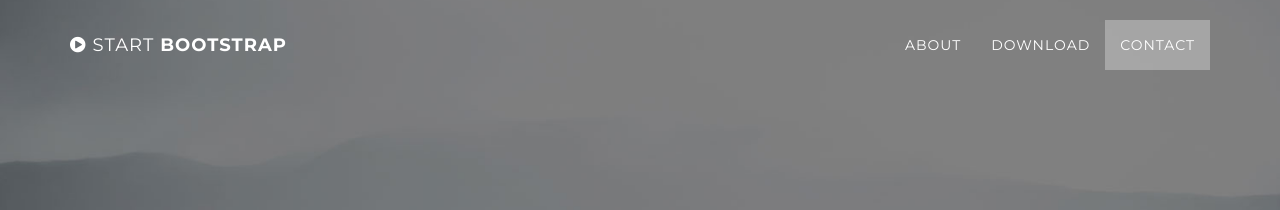
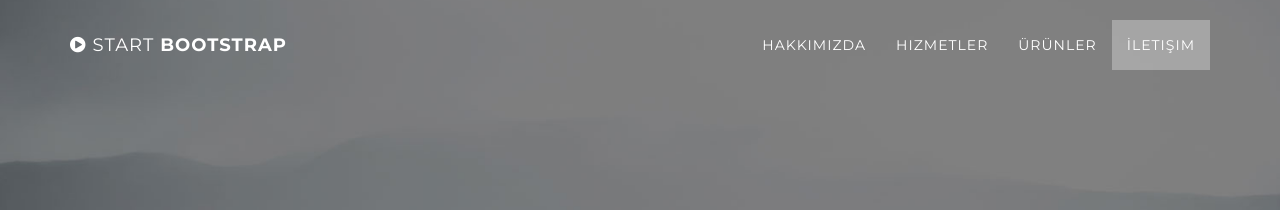
Before and after one commit to giginsaat/website, a Jekyll site: the page built from index.html, in a window 1280 px wide. Shown: the top 210 px of the page. Built offline with Jekyll 4.4.1, drawn with Linux system fonts in a browser that asks for light colours.

Commit message:
Update nav.html

```diff
--- a/_includes/nav.html
+++ b/_includes/nav.html
@@ -18,13 +18,16 @@
                         <a href="#page-top"></a>
                     </li>
                     <li>
-                        <a class="page-scroll" href="#about">About</a>
+                        <a class="page-scroll" href="#about">Hakkımızda</a>
                     </li>
                     <li>
-                        <a class="page-scroll" href="#download">Download</a>
+                        <a class="page-scroll" href="#services">Hizmetler</a>
                     </li>
                     <li>
-                        <a class="page-scroll" href="#contact">Contact</a>
+                        <a class="page-scroll" href="#products">Ürünler</a>
+                    </li>
+                    <li>
+                        <a class="page-scroll" href="#contact">İletişim</a>
                     </li>
                 </ul>
             </div>
```
